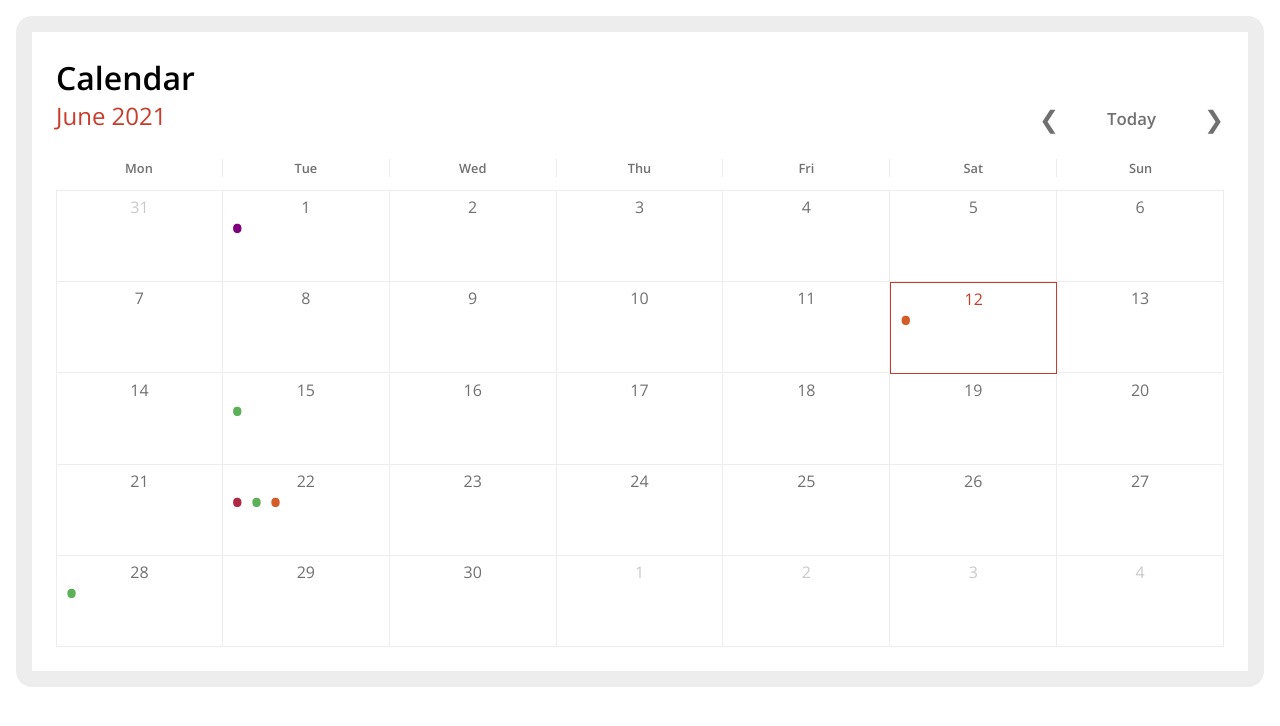
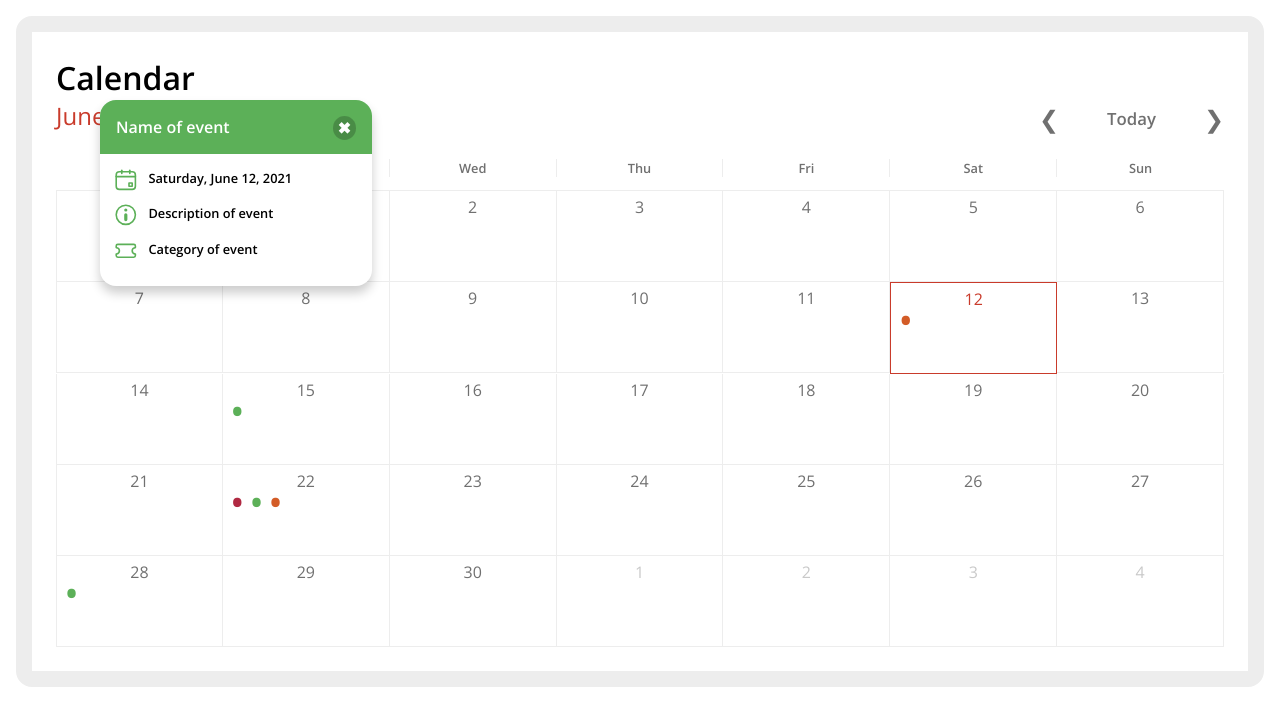
Before and after one commit to b-ivanov/calendarComponent, a React (Create React App) app: page / in a window 1280 px wide. Shown: the top 726 px of the page. Built offline with nearby package versions, Linux system fonts and the light colour scheme.

Commit message:
Added event popup component

```diff
--- a/src/components/CalendarComponent.tsx
+++ b/src/components/CalendarComponent.tsx
@@ -1,14 +1,15 @@
-import React from 'react';
+import React, { ReactElement } from 'react';
 import DayHeaders from './DayHeaders';
 import DayCell from './DayCell';
+import EventPopup from './EventPopup';
 import CalendarComponentProps from '../interfaces/CalendarComponentProps';
 import CalendarComponentState from '../interfaces/CalendarComponentState';
 import DayCellProps from '../interfaces/DayCellProps';
 import EventDotProps from '../interfaces/EventDotProps';
+// import EventPopupProps from '../interfaces/EventPopupProps';
 
 /**The CalendarComponent component renders the outer shell of the table */
 class CalendarComponent extends React.Component <CalendarComponentProps, CalendarComponentState> {
-
 	constructor (props:CalendarComponentProps) {
 		super(props);
 		let date:Date = (props.startingDate || new Date());
@@ -86,10 +87,13 @@ class CalendarComponent extends React.Component <CalendarComponentProps, Calenda
 
 	setCurrentMonth ():void {
 		const now:Date = new Date();
+		const year:number = now.getFullYear();
+		const month:number = now.getMonth();
 		this.setState({
-			year: now.getFullYear(),
-			month: now.getMonth(),
-			day: now.getDay()
+			year: year,
+			month: month,
+			day: now.getDay(),
+			sortedEvents: this.getSortedEvents(year, month)
 		});
 	};
 
@@ -125,7 +129,7 @@ class CalendarComponent extends React.Component <CalendarComponentProps, Calenda
 		});
 	};
 	/**Component render function */
-	render () {
+	render ():ReactElement {
 		const monthObj:DayCellProps[] = this.getMonthObject();
 		return (
 			<div className="calendarShell">
@@ -142,6 +146,7 @@ class CalendarComponent extends React.Component <CalendarComponentProps, Calenda
 					<DayHeaders/>
 					{ this.renderWholeMonth(monthObj) }
 				</ul>
+				<EventPopup dateTime={new Date(2021, 5, 12)} name={"Name of event"} type={0} color={"#5cb058"} description={"Description of event"} category={"Category of event"}/>
 			</div>
 		);
 	};
--- a/src/components/DayCell.tsx
+++ b/src/components/DayCell.tsx
@@ -1,4 +1,4 @@
-import React from 'react';
+import React, { ReactElement } from 'react';
 import EventDot from './EventDot';
 import DayCellProps from '../interfaces/DayCellProps';
 import EventDotProps from '../interfaces/EventDotProps';
@@ -26,7 +26,7 @@ class DayCell extends React.Component <DayCellProps> {
 		return cls.join(" ");
 	};
 	/**Component render function */
-	render () {
+	render ():ReactElement {
 		return (
 			<li className={this.getCellClasses()}>
 				<div>{this.props.dayNumber}</div>
--- a/src/components/DayHeaders.tsx
+++ b/src/components/DayHeaders.tsx
@@ -1,9 +1,9 @@
-import React from 'react';
+import React, { ReactElement } from 'react';
 
 /**The DayHeaders component renders the outer shell of the table */
 class DayHeaders extends React.Component {
 	/**Component render function */
-	render () {
+	render ():ReactElement[] {
 		const dayNames:string[] = ["Mon", "Tue", "Wed", "Thu", "Fri", "Sat", "Sun"];
 		return dayNames.map((day:string, index:number):any => {
 			return <li className="dayHeader" key={"dh_" + index}>{day}</li>;
--- a/src/components/EventDot.tsx
+++ b/src/components/EventDot.tsx
@@ -1,10 +1,10 @@
-import React from 'react';
+import React, { ReactElement } from 'react';
 import EventDotProps from '../interfaces/EventDotProps';
 
 /**The DayCell component renders the outer shell of the table */
 class EventDot extends React.Component <EventDotProps> {
 	/**Component render function */
-	render () {
+	render ():ReactElement {
 		return (
 			<span id={this.props.id} className="eventDot" title={this.props.name} style={{color: (this.props.color || "var(--green-event-color)")}}>&#8226;</span>
 		);
--- /dev/null
+++ b/src/components/EventPopup.tsx
@@ -0,0 +1,49 @@
+import React, { ReactElement } from 'react';
+import EventPopupProps from '../interfaces/EventPopupProps';
+
+/**The DayCell component renders the outer shell of the table */
+class EventPopup extends React.Component <EventPopupProps> {
+	getDate ():string {
+		const options:{} = { weekday: 'long', year: 'numeric', month: 'long', day: 'numeric' };
+		return this.props.dateTime.toLocaleDateString('default', options);
+	};
+	/**Component render function */
+	render ():ReactElement {
+		return (
+			<div className="eventPopup">
+				<div className="headerDiv" style={{backgroundColor: this.props.color}}>
+					<span>{this.props.name}</span>
+					<span className="closePopup">&#10006;</span>
+				</div>
+				<ul className="contentUl"  style={{fill: this.props.color}}>
+					<li>
+						<svg viewBox="0 0 32 32" xmlns="http://www.w3.org/2000/svg">
+							<path d="M24,29H8a5,5,0,0,1-5-5V10A5,5,0,0,1,8,5H24a5,5,0,0,1,5,5V24A5,5,0,0,1,24,29ZM8,7a3,3,0,0,0-3,3V24a3,3,0,0,0,3,3H24a3,3,0,0,0,3-3V10a3,3,0,0,0-3-3Z" />
+							<path d="M24,25H20a1,1,0,0,1-1-1V20a1,1,0,0,1,1-1h4a1,1,0,0,1,1,1v4A1,1,0,0,1,24,25Zm-3-2h2V21H21Z" />
+							<path d="M28,13H4a1,1,0,0,1,0-2H28a1,1,0,0,1,0,2Z" />
+							<path d="M11,9a1,1,0,0,1-1-1V4a1,1,0,0,1,2,0V8A1,1,0,0,1,11,9Z" />
+							<path d="M21,9a1,1,0,0,1-1-1V4a1,1,0,0,1,2,0V8A1,1,0,0,1,21,9Z" />
+						</svg>
+						<span>{this.getDate()}</span>
+					</li>
+					<li>
+						<svg viewBox="0 0 32 32" xmlns="http://www.w3.org/2000/svg">
+							<path d="M16,12a2,2,0,1,1,2-2A2,2,0,0,1,16,12Zm0-2Z" />
+							<path d="M16,29A13,13,0,1,1,29,16,13,13,0,0,1,16,29ZM16,5A11,11,0,1,0,27,16,11,11,0,0,0,16,5Z" />
+							<path d="M16,24a2,2,0,0,1-2-2V16a2,2,0,0,1,4,0v6A2,2,0,0,1,16,24Zm0-8v0Z" />
+						</svg>
+						<span>{this.props.description}</span>
+					</li>
+					<li>
+						<svg viewBox="0 0 32 32" xmlns="http://www.w3.org/2000/svg">
+							<path d="M26,25H6a3,3,0,0,1-3-3V20a1,1,0,0,1,1-1,3,3,0,0,0,0-6,1,1,0,0,1-1-1V10A3,3,0,0,1,6,7H26a3,3,0,0,1,3,3v2a1,1,0,0,1-1,1,3,3,0,0,0,0,6,1,1,0,0,1,1,1v2A3,3,0,0,1,26,25ZM5,20.9V22a1,1,0,0,0,1,1H26a1,1,0,0,0,1-1V20.9a5,5,0,0,1,0-9.8V10a1,1,0,0,0-1-1H6a1,1,0,0,0-1,1v1.1a5,5,0,0,1,0,9.8Z" />
+						</svg>
+						<span>{this.props.category}</span>
+					</li>
+				</ul>
+			</div>
+		);
+	};
+};
+
+export default EventPopup;
--- a/src/example_calendar_data.ts
+++ b/src/example_calendar_data.ts
@@ -11,7 +11,7 @@ export const data:EventDotProps[] = [{
 	type: 0, 										//REQUIRED, type of the event (0 - single / 1 - recurring)
 	color: "#800080", 								//OPTIONAL, add a custom color
 	description: "Trying out stuff.", 				//OPTIONAL, add mode details for the event
-	category: "N/A" 								//OPTIONAL, add a category for easier filtering
+	category: "Personal events" 								//OPTIONAL, add a category for easier filtering
 }, {
 	id: "evt_2",
 	dateTime: new Date(year, month, 28),
@@ -29,7 +29,7 @@ export const data:EventDotProps[] = [{
 	type: 0,
 	color: "#b02942",
 	description: "Trying out stuff.",
-	category: "N/A"
+	category: "Personal events"
 }, {
 	id: "evt_5",
 	dateTime: new Date(year, month, 22),
@@ -37,7 +37,7 @@ export const data:EventDotProps[] = [{
 	type: 0,
 	color: "#5cb058",
 	description: "Trying out stuff.",
-	category: "N/A"
+	category: "Personal events"
 }, {
 	id: "evt_6",
 	dateTime: new Date(year, month, 22),
@@ -45,7 +45,7 @@ export const data:EventDotProps[] = [{
 	type: 0,
 	color: "#d35c27",
 	description: "Trying out stuff.",
-	category: "N/A"
+	category: "Personal events"
 }, {
 	id: "evt_7",
 	dateTime: new Date(year, month, 12),
@@ -53,5 +53,5 @@ export const data:EventDotProps[] = [{
 	type: 0,
 	color: "#d35c27",
 	description: "Trying out stuff.",
-	category: "N/A"
+	category: "Personal events"
 }];
--- a/src/index.css
+++ b/src/index.css
@@ -2,11 +2,13 @@
   --main-text-color: #707070;
   --dark-text-color: #242424;
   --light-text-color: #c9c9c9;
+  --white-text-color: #ffffff;
   --red-text-color: #c93b2b;
   --red-event-color: #b02942;
   --green-event-color: #5cb058;
   --orange-event-color: #d35c27;
   --boder-color: #ededed;
+  --faded-background-color: rgba(0, 0,0, 0.2)
 }
 
 body {
@@ -120,3 +122,44 @@ body {
   display: inline-block;
   cursor: pointer;
 }
+.calendarShell .eventPopup {
+  position: absolute;
+  top: 100px;
+  left: 100px;
+  box-shadow: 0px 7px 11px 0px rgb(0 0 0 / 20%);
+  border-radius: 1em;
+  background-color: var(--white-text-color);
+  font-weight: bold;
+}
+.calendarShell .eventPopup .headerDiv {
+  padding: 1em;
+  border-top-left-radius: 1em;
+  border-top-right-radius: 1em;
+  min-width: 15em;
+  color: var(--white-text-color);
+}
+.calendarShell .eventPopup .headerDiv .closePopup {
+  float: right;
+  cursor: pointer;
+  background-color: var(--faded-background-color);
+  padding: 1px 5px;
+  border-radius: 50%;
+  margin-left: 5px;
+}
+.calendarShell .eventPopup .headerDiv .closePopup:hover {
+  opacity: 0.7;
+}
+.calendarShell .eventPopup .contentUl {
+  padding: 1em;
+  list-style: none;
+  margin: 0px;
+  font-size: 0.8em;
+}
+.calendarShell .eventPopup .contentUl li {
+  margin-bottom: 10px;
+}
+.calendarShell .eventPopup .contentUl svg {
+  height: 2em;
+  margin-right: 10px;
+  vertical-align: middle;
+}
--- /dev/null
+++ b/src/interfaces/EventPopupProps.ts
@@ -0,0 +1,8 @@
+export default interface EventPopupProps {
+    dateTime: Date;
+    name: string;
+	type: number;
+    color: string;
+    description: string;
+	category: string;
+};
```
